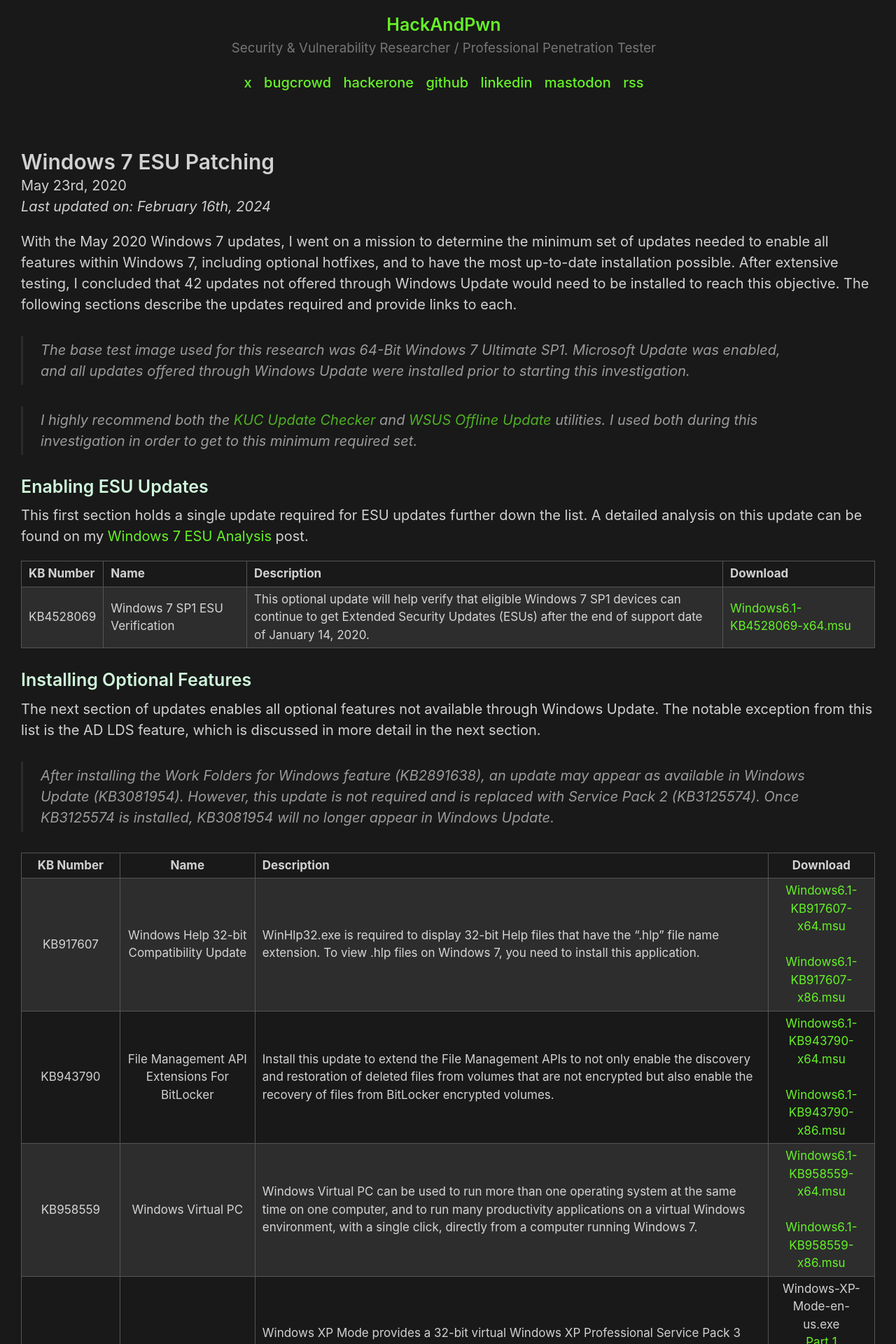
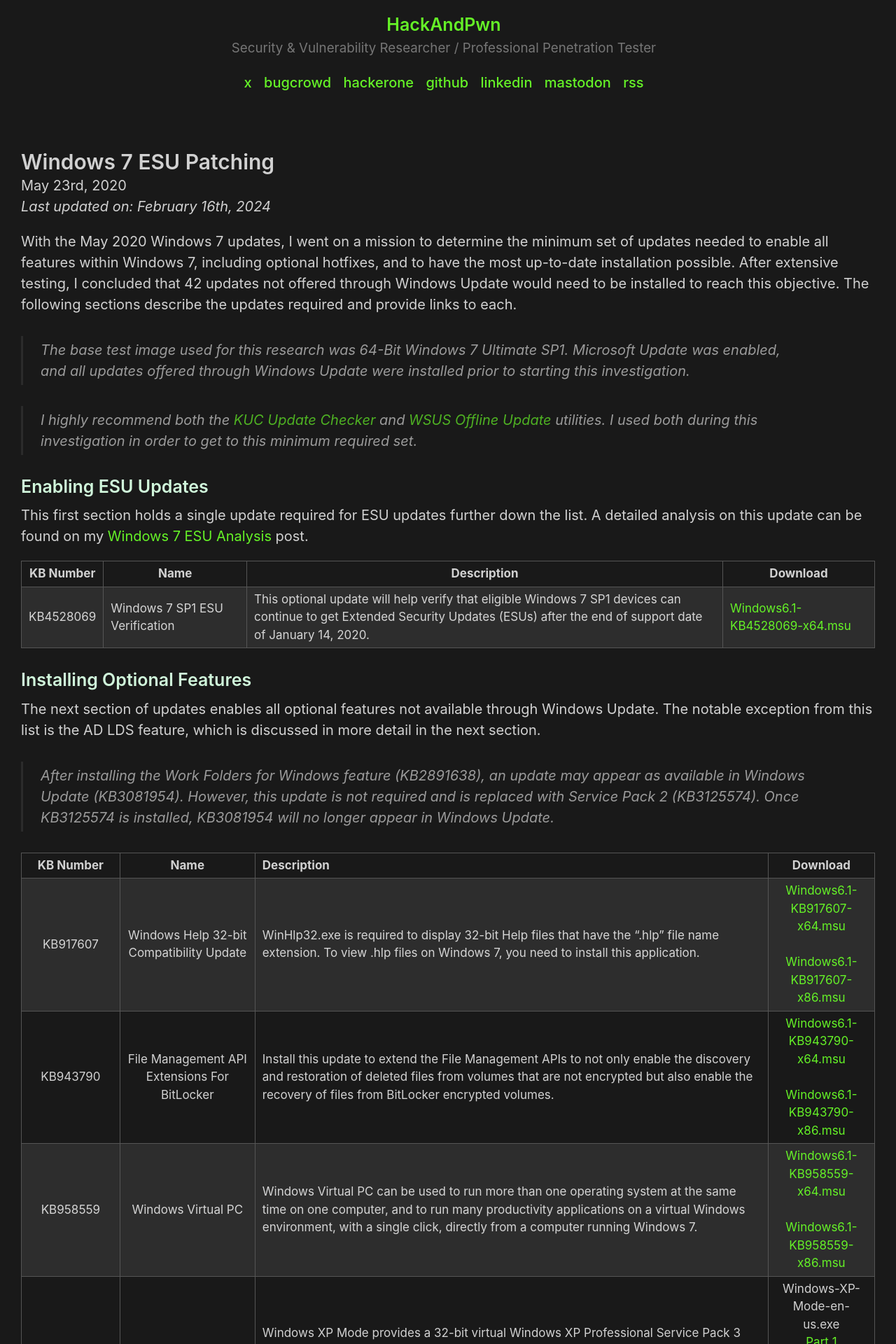
Before and after one commit to HackAndPwn/HackAndPwn.github.io, a Jekyll site: the page built from _posts/2020-05-23-windows-7-esu-patching.md, in a window 1280 px wide. Shown: the top 1920 px of the page at 70% size. Built offline with Jekyll 4.4.1, drawn with Linux system fonts in a browser that asks for light colours.

Commit message:
Update 2020-05-23-windows-7-esu-patching.md
center align header

```diff
--- a/_posts/2020-05-23-windows-7-esu-patching.md
+++ b/_posts/2020-05-23-windows-7-esu-patching.md
@@ -16,7 +16,7 @@
 This first section holds a single update required for ESU updates further down the list.  A detailed analysis on this update can be found on my [Windows 7 ESU Analysis](https://hackandpwn.com/windows-7-esu-analysis/) post.
 
 <table><colgroup><col width="8%" /><col width="17%" /><col width="57%" /><col width="18%" /></colgroup>
-<thead><tr><th>KB Number</th><th>Name</th><th>Description</th><th>Download</th></tr></thead><tbody>
+<thead><tr><th style="text-align:center">KB Number</th><th style="text-align:center">Name</th><th style="text-align:center">Description</th><th style="text-align:center">Download</th></tr></thead><tbody>
 <tr><td>KB4528069</td><td>Windows 7 SP1 ESU Verification</td><td>This optional update will help verify that eligible Windows 7 SP1 devices can continue to get Extended Security Updates (ESUs) after the end of support date of January 14, 2020.</td><td><a href="https://github.com/HackAndPwn/Windows-7-Patching/raw/master/01_Enable_ESU/01_Windows6.1-KB4528069-x64.msu) <br>&nbsp;<br> [Windows6.1-KB4528069-x86.msu](https://github.com/HackAndPwn/Windows-7-Patching/raw/master/01_Enable_ESU/01_Windows6.1-KB4528069-x86.msu">Windows6.1-KB4528069-x64.msu</a></td></tr>
 </tbody></table>
 
```
